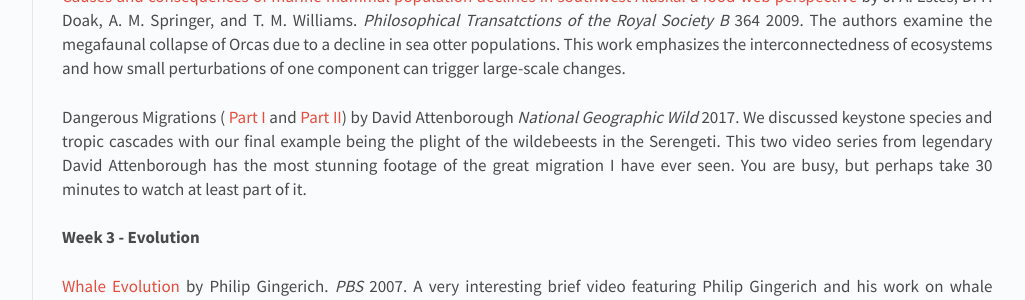
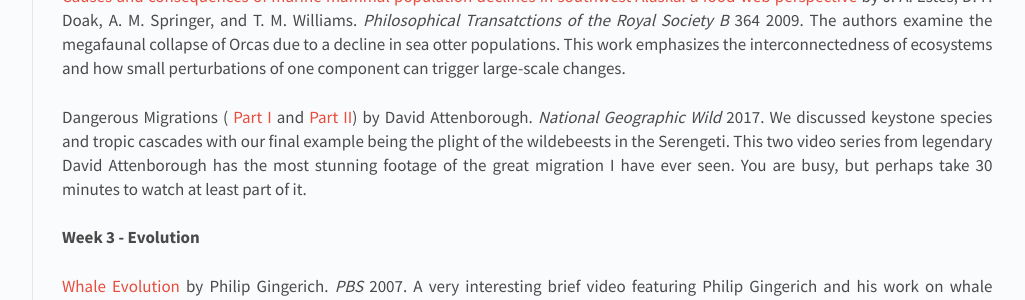
Before and after one commit to RPGroup-PBoC/bi1, a Jekyll site: the page built from _posts/2017-01-24-readings.md, in a window 1280 px wide. Shown: the part 1615-1915 px from the top of the page, without its empty margins (240-1265 px from the left). Built offline with Jekyll 4.4.1, drawn with Linux system fonts in a browser that asks for light colours.

Commit message:
Fixed a small typo.

```diff
--- a/_data/papers.yaml
+++ b/_data/papers.yaml
@@ -92,7 +92,7 @@ Week 2 - Trophic Cascades and Megafaunal Collapse:
     description: "The authors examine the megafaunal collapse of Orcas due to a decline in sea otter populations. This work emphasizes the interconnectedness of ecosystems and how small perturbations of one component can trigger large-scale changes."
 
   - title: Dangerous Migrations (<a href="https://www.youtube.com/watch?v=qdqIC8MYUOE"> Part I</a> and <a href="https://www.youtube.com/watch?v=vom31xAF9t8"> Part II</a>)
-    author: David Attenborough
+    author: David Attenborough.
     journal: National Geographic Wild
     year: 2017
     description: "We discussed keystone species and tropic cascades with our final example
```
Also changed, not shown: 1 other file.
